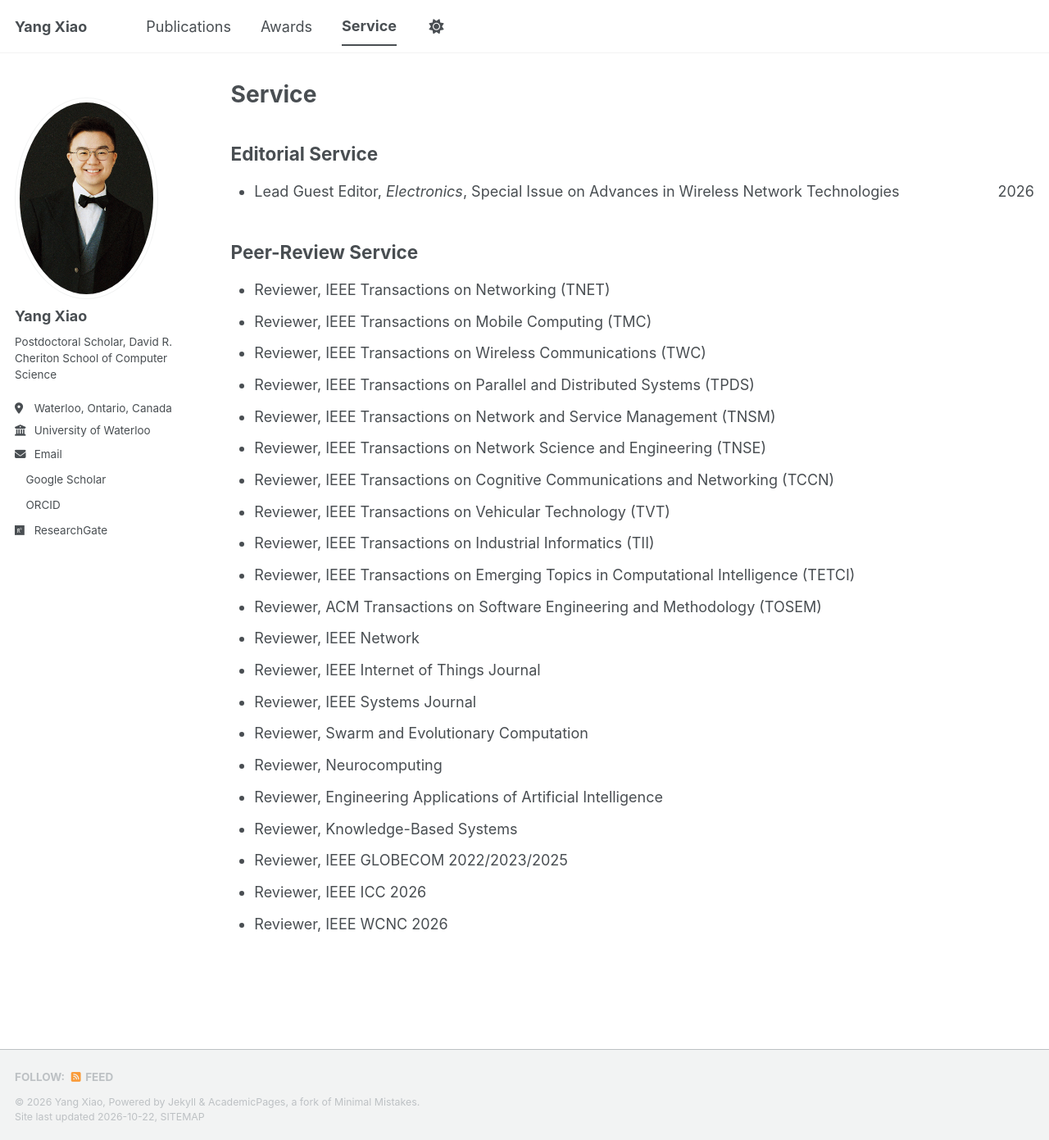
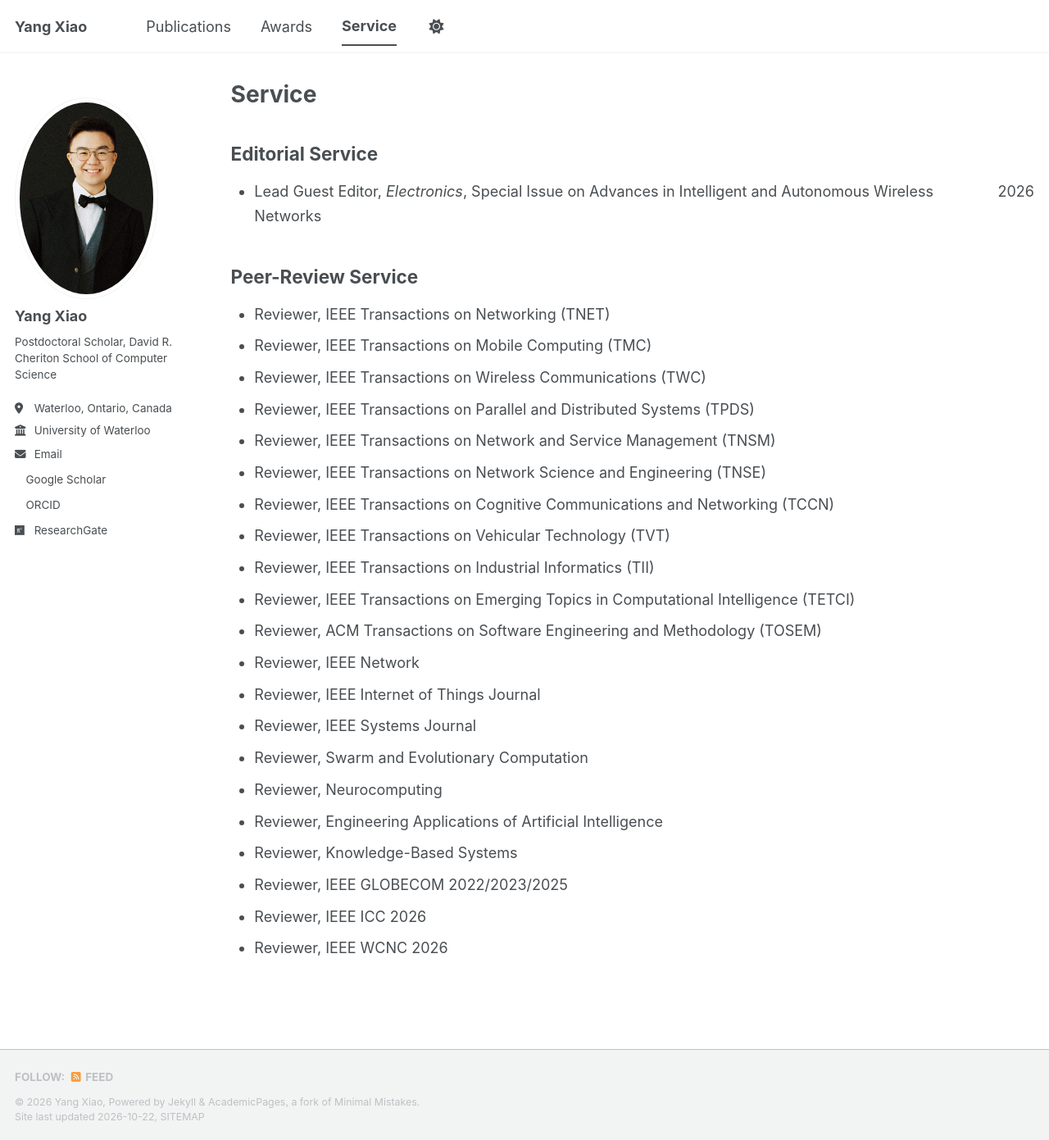
Before and after one commit to yangxiao3509/yangxiao3509.github.io, a Jekyll site: the page built from _pages/service.html, in a window 1280 px wide and 1391 px high. Shown: the whole window at 82% size. Built offline with Jekyll 4.4.1, drawn with Linux system fonts in a browser that asks for light colours; a style sheet for code colours, icons or effects is not loaded.

Commit message:
Update special issue title in service.html

```diff
--- a/_pages/service.html
+++ b/_pages/service.html
@@ -12,7 +12,7 @@ author_profile: true
     <div class="service-heading">
       <span>
         Lead Guest Editor, <em>Electronics</em>,
-        Special Issue on Advances in Wireless Network Technologies
+        Special Issue on Advances in Intelligent and Autonomous Wireless Networks
       </span>
       <span class="service-date">2026</span>
     </div>
```
